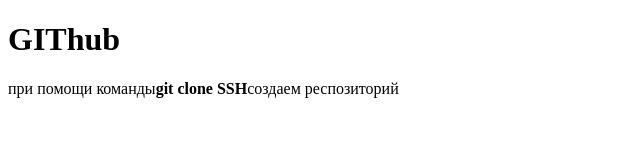
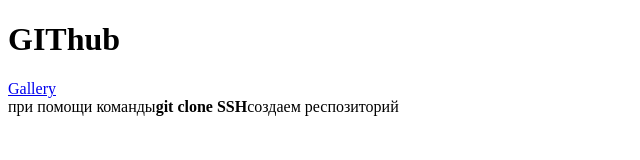
Before and after one commit to VadimKuzminskiy/GIT_domzadanie, a plain HTML site: page index.html in a window 1280 px wide. Shown: the whole page, without its empty margins (0-640 px from the left). Drawn offline with Linux system fonts and the light colour scheme.

Commit message:
add <a> in header in index

```diff
--- a/index.html
+++ b/index.html
@@ -7,7 +7,10 @@
     <title>GIT</title>
 </head>
 <body>
-    <header><h1>GIThub</h1></header>
+    <header>
+        <h1>GIThub</h1>
+        <a href="./gallery.html">Gallery</a>
+    </header>
     <main>
         <article>
             <section>при помощи команды<strong>git clone SSH</strong>создаем респозиторий</section>
```
